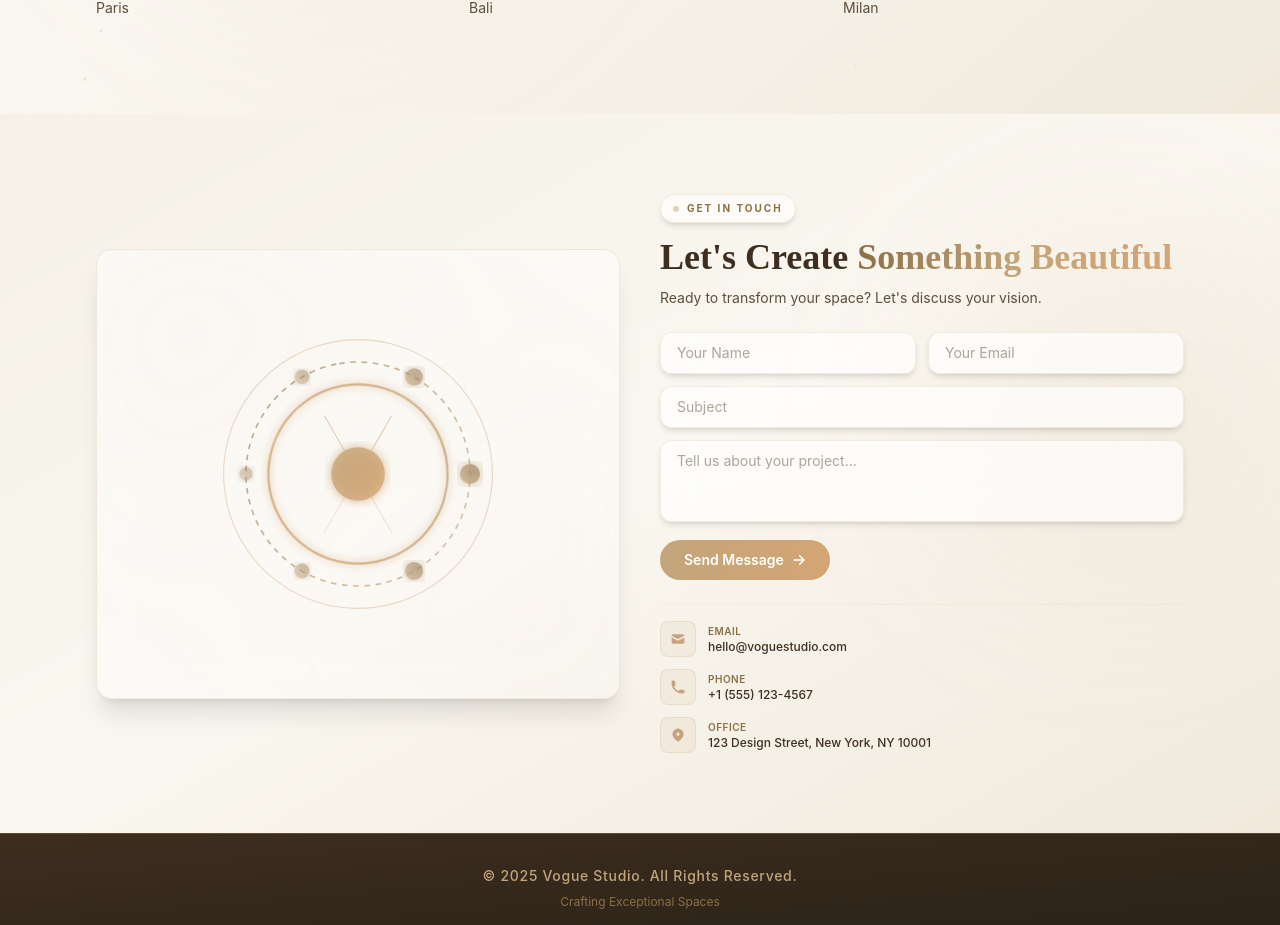
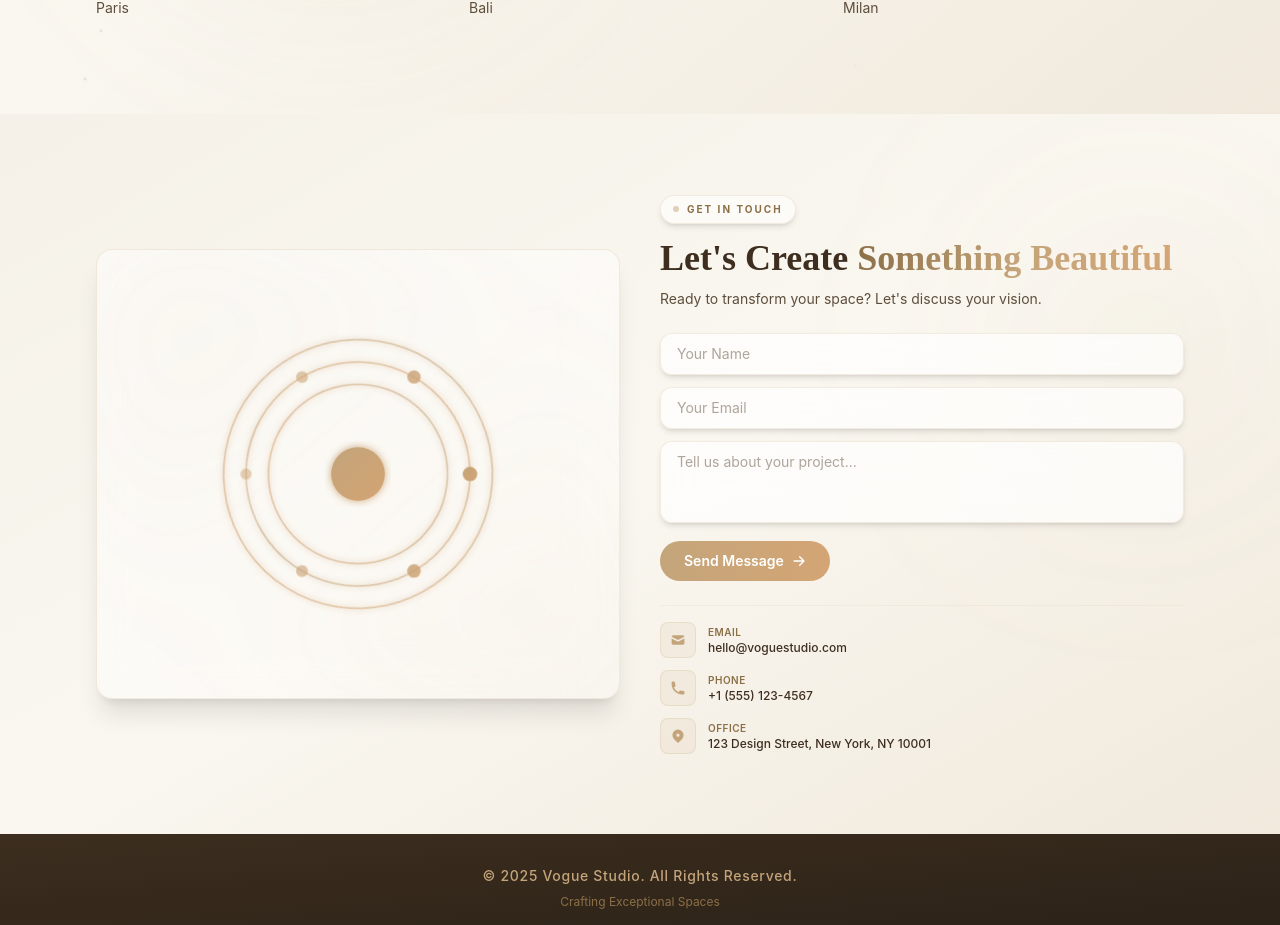
Before and after one commit to steffaniakubelio/thevoguestudio, a React (Vite) app: page / in a window 1280 px wide. Shown: the part 6777-7702 px from the top of the page. Built offline with nearby package versions, Linux system fonts and the light colour scheme; a web font is replaced by a local one.

Commit message:
initial commit

```diff
--- a/src/components/Contact.jsx
+++ b/src/components/Contact.jsx
@@ -32,182 +32,159 @@ const Contact = () => {
       id="contact"
       className="relative py-12 sm:py-16 lg:py-20 bg-gradient-to-br from-[#F5F1E8] via-[#FAF7F0] to-[#F0E9DC] overflow-hidden"
       ref={ref}
+      style={{ willChange: 'transform, opacity' }}
     >
+      {/* Background Orb - Optimized */}
       <div className="absolute inset-0 pointer-events-none">
         <motion.div
-          animate={{ x: [0, 100, 0], y: [0, 50, 0] }}
-          transition={{ duration: 20, repeat: Infinity, ease: 'easeInOut' }}
-          className="absolute top-0 right-0 w-[500px] h-[500px]"
+          animate={{
+            x: [0, 100, 0],
+            y: [0, 50, 0],
+            rotate: [0, 5, -5, 0],
+            opacity: [0.3, 0.5, 0.3],
+          }}
+          transition={{
+            duration: 25,
+            repeat: Infinity,
+            ease: 'easeInOut',
+          }}
+          className="absolute top-0 right-0 w-[400px] h-[400px]"
           style={{
-            background: 'radial-gradient(circle, rgba(196, 165, 123, 0.12) 0%, transparent 70%)',
-            filter: 'blur(80px)'
+            background: 'radial-gradient(circle, rgba(196,165,123,0.15) 0%, transparent 70%)',
+            filter: 'blur(100px)',
+            willChange: 'transform, opacity',
           }}
         />
       </div>
 
       <div className="relative max-w-6xl mx-auto px-4 sm:px-6 lg:px-8">
         <div className="grid lg:grid-cols-2 gap-8 lg:gap-10 items-center">
-
-          {/* Elegant SVG Animation */}
+          {/* Enhanced SVG Animation */}
           <motion.div
             initial={{ opacity: 0, scale: 0.95 }}
-            animate={isInView ? { opacity: 1, scale: 1 } : {}}
-            transition={{ duration: 0.8 }}
+            whileInView={{ opacity: 1, scale: 1 }}
+            viewport={{ once: true }}
+            transition={{ duration: 1, ease: 'easeOut' }}
             className="relative h-[350px] lg:h-[450px] rounded-2xl bg-gradient-to-br from-white/60 to-white/30 backdrop-blur-xl border border-[#C4A57B]/20 shadow-xl overflow-hidden flex items-center justify-center"
+            style={{ willChange: 'transform, opacity' }}
           >
-            <svg className="w-full h-full" viewBox="0 0 400 400" xmlns="http://www.w3.org/2000/svg">
+            <svg
+              className="w-full h-full"
+              viewBox="0 0 400 400"
+              xmlns="http://www.w3.org/2000/svg"
+            >
               <defs>
-                <linearGradient id="grad1" x1="0%" y1="0%" x2="100%" y2="100%">
-                  <stop offset="0%" stopColor="#C4A57B" stopOpacity="0.8" />
-                  <stop offset="100%" stopColor="#D4A574" stopOpacity="0.8" />
-                </linearGradient>
-                <linearGradient id="grad2" x1="100%" y1="0%" x2="0%" y2="100%">
-                  <stop offset="0%" stopColor="#8B6F47" stopOpacity="0.6" />
-                  <stop offset="100%" stopColor="#C4A57B" stopOpacity="0.6" />
+                <linearGradient id="gradBase" x1="0%" y1="0%" x2="100%" y2="100%">
+                  <stop offset="0%" stopColor="#C4A57B" />
+                  <stop offset="100%" stopColor="#D4A574" />
                 </linearGradient>
                 <filter id="glow">
-                  <feGaussianBlur stdDeviation="4" result="coloredBlur"/>
+                  <feGaussianBlur stdDeviation="3" result="blur" />
                   <feMerge>
-                    <feMergeNode in="coloredBlur"/>
-                    <feMergeNode in="SourceGraphic"/>
+                    <feMergeNode in="blur" />
+                    <feMergeNode in="SourceGraphic" />
                   </feMerge>
                 </filter>
               </defs>
 
-              {/* Rotating circles */}
+              {[80, 100, 120].map((r, i) => (
                 <motion.circle
+                  key={i}
                   cx="200"
                   cy="200"
-                r="80"
+                  r={r}
                   fill="none"
-                stroke="url(#grad1)"
-                strokeWidth="2"
+                  stroke="url(#gradBase)"
+                  strokeWidth="1.5"
                   filter="url(#glow)"
-                animate={{ rotate: 360 }}
-                transition={{ duration: 20, repeat: Infinity, ease: 'linear' }}
+                  opacity="0.6"
+                  animate={{ rotate: i % 2 === 0 ? 360 : -360 }}
+                  transition={{
+                    duration: 20 + i * 5,
+                    repeat: Infinity,
+                    ease: 'linear',
+                  }}
                   style={{ transformOrigin: '200px 200px' }}
                 />
+              ))}
 
               <motion.circle
                 cx="200"
                 cy="200"
-                r="100"
-                fill="none"
-                stroke="url(#grad2)"
-                strokeWidth="1.5"
-                strokeDasharray="5,5"
-                animate={{ rotate: -360 }}
-                transition={{ duration: 25, repeat: Infinity, ease: 'linear' }}
-                style={{ transformOrigin: '200px 200px' }}
-              />
-
-              <motion.circle
-                cx="200"
-                cy="200"
-                r="120"
-                fill="none"
-                stroke="url(#grad1)"
-                strokeWidth="1"
-                opacity="0.5"
-                animate={{ rotate: 360 }}
-                transition={{ duration: 30, repeat: Infinity, ease: 'linear' }}
-                style={{ transformOrigin: '200px 200px' }}
-              />
-
-              {/* Pulsing center */}
-              <motion.circle
-                cx="200"
-                cy="200"
                 r="20"
-                fill="url(#grad1)"
+                fill="url(#gradBase)"
                 filter="url(#glow)"
                 animate={{
                   scale: [1, 1.2, 1],
-                  opacity: [0.8, 1, 0.8]
+                  opacity: [0.7, 1, 0.7],
                 }}
                 transition={{ duration: 2, repeat: Infinity, ease: 'easeInOut' }}
-                style={{ transformOrigin: '200px 200px' }}
               />
 
-              {/* Orbiting dots */}
               {[...Array(6)].map((_, i) => {
-                const angle = (i / 6) * Math.PI * 2
-                const radius = 100
+                const angle = (i / 6) * Math.PI * 2;
+                const radius = 100;
                 return (
                   <motion.circle
                     key={i}
                     cx={200 + Math.cos(angle) * radius}
                     cy={200 + Math.sin(angle) * radius}
-                    r="6"
-                    fill="url(#grad2)"
-                    filter="url(#glow)"
+                    r="5"
+                    fill="url(#gradBase)"
                     animate={{
-                      scale: [1, 1.5, 1],
-                      opacity: [0.6, 1, 0.6]
+                      scale: [1, 1.3, 1],
+                      opacity: [0.5, 1, 0.5],
                     }}
                     transition={{
                       duration: 2,
+                      delay: i * 0.3,
                       repeat: Infinity,
-                      delay: i * 0.3,
-                      ease: 'easeInOut'
+                      ease: 'easeInOut',
                     }}
+                    style={{ willChange: 'transform, opacity' }}
                   />
                 )
               })}
-
-              {/* Decorative lines */}
-              {[0, 60, 120, 180, 240, 300].map((angle, i) => (
-                <motion.line
-                  key={i}
-                  x1="200"
-                  y1="200"
-                  x2={200 + Math.cos((angle * Math.PI) / 180) * 60}
-                  y2={200 + Math.sin((angle * Math.PI) / 180) * 60}
-                  stroke="url(#grad1)"
-                  strokeWidth="1"
-                  opacity="0.3"
-                  animate={{
-                    opacity: [0.3, 0.7, 0.3]
-                  }}
-                  transition={{
-                    duration: 3,
-                    repeat: Infinity,
-                    delay: i * 0.5,
-                    ease: 'easeInOut'
-                  }}
-                />
-              ))}
             </svg>
 
             <motion.div
               animate={{
                 opacity: [0.2, 0.4, 0.2],
-                scale: [0.95, 1.05, 0.95]
+                scale: [0.9, 1.05, 0.9],
               }}
               transition={{
                 duration: 4,
                 repeat: Infinity,
-                ease: 'easeInOut'
+                ease: 'easeInOut',
               }}
-              className="absolute inset-0 bg-gradient-to-br from-[#C4A57B]/20 via-transparent to-[#D4A574]/20 rounded-2xl blur-3xl -z-10"
+              className="absolute inset-0 bg-gradient-to-br from-[#C4A57B]/20 via-transparent to-[#D4A574]/20 rounded-2xl blur-3xl"
             />
           </motion.div>
 
-          {/* Form */}
+          {/* Contact Form - Smooth Transition */}
           <motion.div
-            initial={{ opacity: 0, y: 30 }}
-            animate={isInView ? { opacity: 1, y: 0 } : {}}
-            transition={{ duration: 0.8, delay: 0.2 }}
+            initial={{ opacity: 0, y: 25 }}
+            whileInView={{ opacity: 1, y: 0 }}
+            viewport={{ once: true }}
+            transition={{ duration: 0.8, ease: 'easeOut' }}
           >
             <div className="mb-6">
               <motion.div
                 initial={{ scale: 0 }}
-                animate={isInView ? { scale: 1 } : {}}
-                transition={{ duration: 0.6, delay: 0.3, type: 'spring', stiffness: 200 }}
+                whileInView={{ scale: 1 }}
+                viewport={{ once: true }}
+                transition={{
+                  duration: 0.6,
+                  type: 'spring',
+                  stiffness: 200,
+                  damping: 18,
+                }}
                 className="inline-flex items-center gap-2 px-3 py-1.5 rounded-full bg-white/60 backdrop-blur-xl border border-[#C4A57B]/20 shadow-md mb-3"
               >
                 <div className="w-1.5 h-1.5 rounded-full bg-[#C4A57B] animate-pulse" />
-                <span className="text-[#8B6F47] text-[10px] font-bold tracking-[0.2em] uppercase">Get In Touch</span>
+                <span className="text-[#8B6F47] text-[10px] font-bold tracking-[0.2em] uppercase">
+                  Get In Touch
+                </span>
               </motion.div>
 
               <h2 className="text-2xl sm:text-3xl lg:text-4xl font-bold leading-tight font-display mb-2">
@@ -223,62 +200,62 @@ const Contact = () => {
             </div>
 
             <form className="space-y-3 mb-6">
-              <div className="grid sm:grid-cols-2 gap-3">
+              {["Your Name", "Your Email"].map((placeholder, idx) => (
                 <motion.input
-                  whileFocus={{ scale: 1.01 }}
-                  type="text"
-                  placeholder="Your Name"
-                  className="w-full bg-white/70 backdrop-blur-xl border border-[#C4A57B]/20 rounded-xl px-4 py-2.5 text-sm text-[#3D2E1F] placeholder-[#5D4E3C]/50 focus:border-[#C4A57B] focus:ring-2 focus:ring-[#C4A57B]/20 focus:outline-none transition-all duration-300 shadow-md"
+                  key={idx}
+                  whileFocus={{ scale: 1.02 }}
+                  transition={{ duration: 0.2 }}
+                  type={placeholder === "Your Email" ? "email" : "text"}
+                  placeholder={placeholder}
+                  className="w-full bg-white/70 backdrop-blur-xl border border-[#C4A57B]/20 rounded-xl px-4 py-2.5 text-sm text-[#3D2E1F] placeholder-[#5D4E3C]/50 focus:border-[#C4A57B] focus:ring-2 focus:ring-[#C4A57B]/20 focus:outline-none transition-all duration-200 shadow-md"
+                  style={{ willChange: 'transform' }}
                 />
-                <motion.input
-                  whileFocus={{ scale: 1.01 }}
-                  type="email"
-                  placeholder="Your Email"
-                  className="w-full bg-white/70 backdrop-blur-xl border border-[#C4A57B]/20 rounded-xl px-4 py-2.5 text-sm text-[#3D2E1F] placeholder-[#5D4E3C]/50 focus:border-[#C4A57B] focus:ring-2 focus:ring-[#C4A57B]/20 focus:outline-none transition-all duration-300 shadow-md"
-                />
-              </div>
-
-              <motion.input
-                whileFocus={{ scale: 1.01 }}
-                type="text"
-                placeholder="Subject"
-                className="w-full bg-white/70 backdrop-blur-xl border border-[#C4A57B]/20 rounded-xl px-4 py-2.5 text-sm text-[#3D2E1F] placeholder-[#5D4E3C]/50 focus:border-[#C4A57B] focus:ring-2 focus:ring-[#C4A57B]/20 focus:outline-none transition-all duration-300 shadow-md"
-              />
+              ))}
 
               <motion.textarea
-                whileFocus={{ scale: 1.01 }}
+                whileFocus={{ scale: 1.02 }}
+                transition={{ duration: 0.2 }}
                 placeholder="Tell us about your project..."
                 rows="3"
-                className="w-full bg-white/70 backdrop-blur-xl border border-[#C4A57B]/20 rounded-xl px-4 py-2.5 text-sm text-[#3D2E1F] placeholder-[#5D4E3C]/50 focus:border-[#C4A57B] focus:ring-2 focus:ring-[#C4A57B]/20 focus:outline-none transition-all duration-300 resize-none shadow-md"
+                className="w-full bg-white/70 backdrop-blur-xl border border-[#C4A57B]/20 rounded-xl px-4 py-2.5 text-sm text-[#3D2E1F] placeholder-[#5D4E3C]/50 focus:border-[#C4A57B] focus:ring-2 focus:ring-[#C4A57B]/20 focus:outline-none transition-all duration-200 resize-none shadow-md"
+                style={{ willChange: 'transform' }}
               />
 
               <motion.button
-                whileHover={{ scale: 1.02, x: 3 }}
-                whileTap={{ scale: 0.98 }}
+                whileHover={{ scale: 1.03, x: 4 }}
+                whileTap={{ scale: 0.97 }}
+                transition={{ duration: 0.25 }}
                 type="submit"
-                className="w-full sm:w-auto bg-gradient-to-r from-[#C4A57B] to-[#D4A574] text-white px-6 py-2.5 rounded-full font-semibold text-sm hover:shadow-xl transition-all duration-300 flex items-center justify-center gap-2 group"
+                className="w-full sm:w-auto bg-gradient-to-r from-[#C4A57B] to-[#D4A574] text-white px-6 py-2.5 rounded-full font-semibold text-sm hover:shadow-xl transition-transform duration-300 flex items-center justify-center gap-2 group"
+                style={{ willChange: 'transform' }}
               >
                 <span>Send Message</span>
-                <HiArrowRight className="text-sm group-hover:translate-x-1 transition-transform" />
+                <HiArrowRight className="text-sm group-hover:translate-x-1 transition-transform duration-300" />
               </motion.button>
             </form>
 
+            {/* Contact Info Lines */}
             <div className="space-y-3 pt-4 border-t border-[#C4A57B]/10">
               {contactInfo.map((info, index) => (
                 <motion.a
                   key={index}
                   href={info.link}
-                  initial={{ opacity: 0, x: -20 }}
+                  initial={{ opacity: 0, x: -15 }}
                   animate={isInView ? { opacity: 1, x: 0 } : {}}
                   transition={{ delay: 0.5 + index * 0.1, duration: 0.6 }}
                   className="flex items-center gap-3 group cursor-pointer"
+                  style={{ willChange: 'transform, opacity' }}
                 >
                   <div className="w-9 h-9 rounded-lg bg-gradient-to-br from-[#C4A57B]/10 to-[#D4A574]/10 border border-[#C4A57B]/20 flex items-center justify-center group-hover:scale-110 transition-transform duration-300">
                     <info.icon className="text-[#C4A57B] text-base" />
                   </div>
                   <div className="flex-1 min-w-0">
-                    <p className="text-[10px] text-[#8B6F47] font-semibold uppercase tracking-wider">{info.title}</p>
-                    <p className="text-xs text-[#3D2E1F] font-medium group-hover:text-[#8B6F47] transition-colors duration-300 truncate">{info.details}</p>
+                    <p className="text-[10px] text-[#8B6F47] font-semibold uppercase tracking-wider">
+                      {info.title}
+                    </p>
+                    <p className="text-xs text-[#3D2E1F] font-medium group-hover:text-[#8B6F47] transition-colors duration-300 truncate">
+                      {info.details}
+                    </p>
                   </div>
                 </motion.a>
               ))}
```
Also changed, not shown: src/components/MobileNavigation.jsx (+93 -36 lines). Lines whose indentation alone changed are shown as unchanged.
